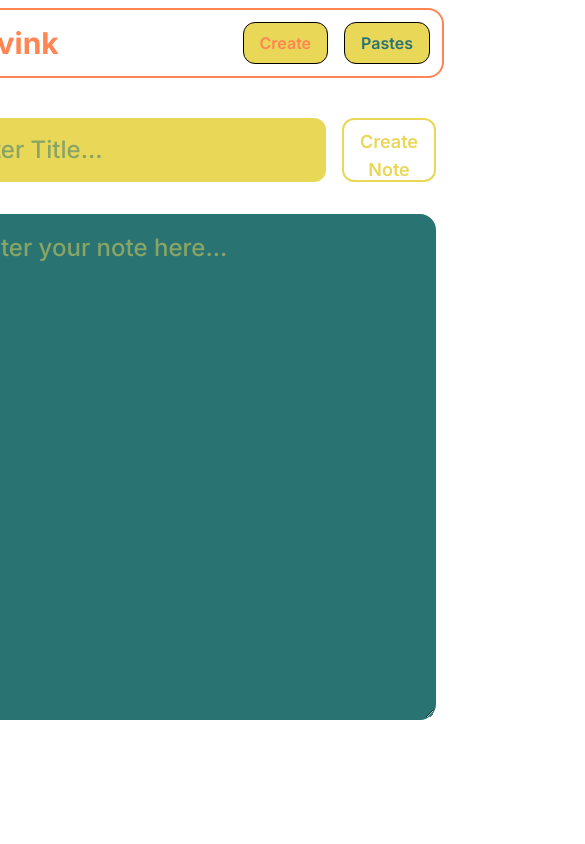
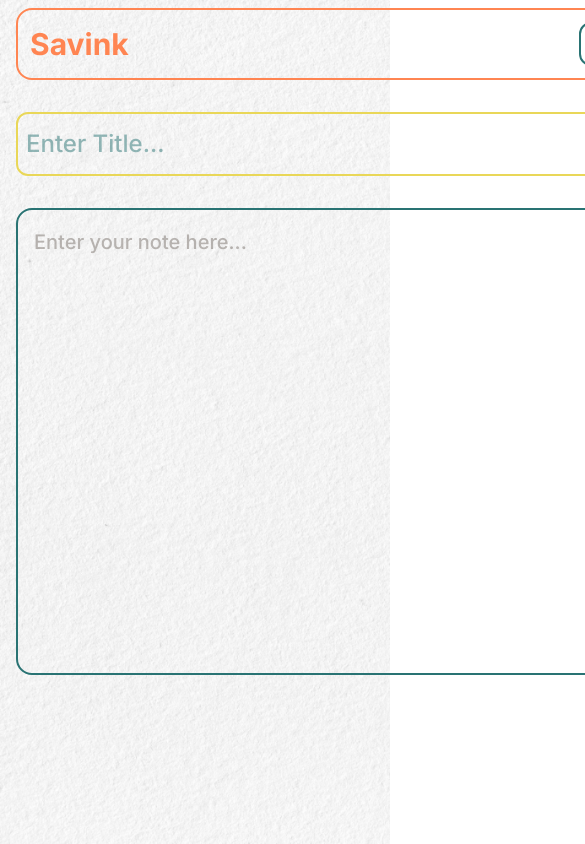
Before and after one commit to vinay-kumar-25/Saviora_Kingdom, a React (Vite) app in the folder Savink - Saviora notes/: page / in a window 390 px wide. Shown: the top 844 px of the page, 585 px wide, since content can reach past the window. Built offline with nearby package versions, Linux system fonts and the light colour scheme.

Commit message:
optimised the app for phonoe screen and responsiveness

```diff
--- a/Savink - Saviora notes/src/App.css
+++ b/Savink - Saviora notes/src/App.css
@@ -1,10 +1,12 @@
-.mainpage {
+.navbar_section {
   display: flex;
   flex-direction: column;
   gap: 2rem;
   width: 100%;
-  max-width: 810px;
+  width: 800px;
+  max-width: 100vh;
   padding: 0 1rem; /* Optional: for padding on small screens */
   margin: 0 auto;   /* Center horizontally on large screens */
   box-sizing: border-box; /* Ensure padding doesn’t break width */
+  height: 100vh;
 }
--- a/Savink - Saviora notes/src/App.jsx
+++ b/Savink - Saviora notes/src/App.jsx
@@ -10,27 +10,27 @@ const router = createBrowserRouter([
   {
     path: "/",
     element: (
-      <div className="mainpage">
+      <div className="navbar_section">
         <Navbar />
-        <Home />
+        <Home className="req_page" />
       </div>
     ),
   },
   {
     path: "/pastes_list",
     element: (
-      <div className="mainpage">
+      <div className="navbar_section">
         <Navbar />
-        <Pastes />
+        <Pastes className="req_page" />
       </div>
     ),
   },
   {
     path: "/view",
     element: (
-      <div className="mainpage">
+      <div className="navbar_section">
         <Navbar />
-        <View />
+        <View className="req_page" />
       </div>
     ),
   },
--- a/Savink - Saviora notes/src/components/Home.jsx
+++ b/Savink - Saviora notes/src/components/Home.jsx
@@ -72,10 +72,10 @@ const Home = () => {
   };
 
   return (
-    <div className="text-white w-full p-2  place-self-center flex justify-center flex-col items-center gap-8 text-2xl ">
+    <div className="text-white w-full  max-h-8/12 h-full  flex justify-center flex-col items-center gap-8 text-2xl ">
       <div className="flex gap-4 h-16 w-full  justify-between">
         <input
-          className="font-medium flex-1/2  bg-primaryYellow text-primaryGreen border-primaryYellow border-2 rounded-xl  focus:border-primaryGreen outline-0 p-1 px-2"
+          className="font-medium flex-1/2  bg- text-primaryGreen border-primaryYellow border-2 rounded-xl  focus:border-primaryGreen outline-0 p-1 px-2"
           type="text"
           value={title}
           placeholder="Enter Title..."
@@ -85,13 +85,13 @@ const Home = () => {
           onClick={addnote}
           className=" text-lg border-2 border-primaryYellow  rounded-xl p-2 text-primaryYellow hover:text-primaryGreen hover:border-primaryGreen px-4 font-semibold "
         >
-          {paste_id ? "Update Note" : "Create Note"}
+          {paste_id ? "Update" : "Create"}
         </button>
       </div>
       <textarea
         value={value}
         placeholder="Enter your note here..."
-        className="border-2 border-primaryGreen bg-primaryGreen w-full font-medium rounded-2xl p-4 h-[60vh] text-primaryYellow outline-0 "
+        className="border-2 border-primaryGreen  w-full text-xl leading-8 font-medium rounded-2xl p-4 flex-1/2 text-stone-500  outline-0 "
         onChange={(e) => setvalue(e.target.value)}
       ></textarea>
     </div>
--- a/Savink - Saviora notes/src/components/Navbar.jsx
+++ b/Savink - Saviora notes/src/components/Navbar.jsx
@@ -3,11 +3,11 @@ import { NavLink } from 'react-router'
 
 const Navbar = () => {
   return (
-    <div className="w-full mt-2 border-2 border-primaryOrange rounded-2xl items-center flex justify-between p-3">
+    <div className="w-full mt-2  border-2  border-primaryOrange rounded-2xl items-center flex justify-between p-3">
       <span className="text-3xl text-primaryOrange font-bold">Savink</span>
       <div className="flex gap-4">
-        <NavLink to={"/"} className="border border-black rounded-xl p-2 bg-primaryYellow text-primaryOrange hover:text-primaryGreen px-4 font-semibold " >Create</NavLink>
-        <NavLink to={"/pastes_list"} className="border border-black rounded-xl p-2 bg-primaryYellow hover:bg-primaryGreen text-primaryGreen hover:text-primaryYellow px-4 font-semibold " >Pastes</NavLink>
+        <NavLink to={"/"} className="  rounded-xl p-2  px-4 font-semibold text-primaryGreen border-2 border-primaryGreen hover:bg-primaryYellow transition-all duration-300 " >Create</NavLink>
+        <NavLink to={"/pastes_list"} className="  rounded-xl p-2  px-4 font-semibold text-primaryGreen border-2 border-primaryGreen hover:text-primaryOrange hover:border-primaryOrange transition-all duration-300 " >Pastes</NavLink>
       </div>
     </div>
   )
--- a/Savink - Saviora notes/src/components/Pastes.jsx
+++ b/Savink - Saviora notes/src/components/Pastes.jsx
@@ -36,17 +36,17 @@ const Pastes = () => {
     navigate(`/view?paste_id=${notid}`);
   }
   return (
-    <div className="flex w-full gap-4 flex-col self-center overflow-hidden place-self-center items-center justify-center">
+    <div className="flex w-full gap-4 flex-col  ">
       {/* search bar */}
       <input
         placeholder="search here...."
-        className="w-full sticky top-2 border-2  border-primaryGreen bg-primaryGreen z-50 placeholder:text-whitee text-primaryYellow font-semibold  outline-0 p-4 rounded-2xl"
+        className="w-full sticky  border-2  border-primaryGreen bg-primaryGreen z-50 placeholder:text-whitee text-primaryYellow font-semibold  outline-0 p-4 rounded-2xl"
         onChange={(e) => setsearch(e.target.value)}
       />
-
+     <div className=" w-full overflow-y-auto flex-1/2 snap-mandatory pr-4 bg-fuchsia-50  ">
       {filterednotiis.map((singlenoti) => (
         // complete card note l
-        <div className=" pl-3 flex relative flex-col w-full gap-2 rounded-2xl overflow-hidden border-2 transition-all duration-300 group border-primaryYellow hover:border-primaryGreen">
+        <div className=" pl-3 flex relative flex-col w-full  gap-2 rounded-2xl overflow-hidden mb-4 border-2 transition-all duration-300 group border-primaryYellow hover:border-primaryGreen">
           <div className="absolute top-0 transition-all duration-300 left-0 bg-primaryYellow w-5 h-full group-hover:bg-primaryGreen"></div>
           {/* top section */}
           <div className="w-full top-0 p-2  flex justify-between">
@@ -96,6 +96,7 @@ const Pastes = () => {
 
         </div>
       ))}
+      </div>
     </div>
   );
 };
--- a/Savink - Saviora notes/src/components/View.jsx
+++ b/Savink - Saviora notes/src/components/View.jsx
@@ -22,11 +22,11 @@ const View = () => {
   };
 
   return (
-    <div className="text-white w-full place-self-center flex justify-center flex-col items-center gap-8 text-2xl">
+    <div className="text-white w-full  max-h-8/12 h-full  flex justify-center flex-col items-center gap-8 text-2xl ">
       <div className="flex gap-4 h-16 w-full justify-between">
         <input
           readOnly
-          className="font-medium w-full bg-primaryYellow text-primaryGreen border-primaryYellow border-2 rounded-xl focus:border-primaryGreen outline-0 p-1 px-2"
+          className="font-medium flex-1/2  bg- text-primaryGreen border-primaryYellow border-2 rounded-xl   outline-0 p-1 px-2"
           type="text"
           value={title}
           placeholder="Note Title"
@@ -52,7 +52,7 @@ const View = () => {
       </div>
 
       <div
-        className="border-2 bg-primaryGreen w-full font-medium rounded-2xl p-4 min-h-[60vh] border-primaryGreen text-primaryYellow outline-0 whitespace-pre-wrap"
+        className="border-2 w-full font-medium text-xl  rounded-2xl p-4 flex-1/2  border-primaryGreen text-stone-500 outline-0 whitespace-pre-wrap"
       >
         {value}
       </div>
--- a/Savink - Saviora notes/src/index.css
+++ b/Savink - Saviora notes/src/index.css
@@ -27,11 +27,27 @@
   font-family: "Inter",system-ui, Avenir, Helvetica, Arial, sans-serif;
   line-height: 1.5;
   font-weight: 400;
-  display: flex;
-  justify-content: center;
-  align-items: center;
-  /* background: black; */
+
+  background-image: url("./assets/bgtexture.jpg");
+  background-size: cover;
+  background-attachment: fixed;
 }
 *{
   box-sizing: border-box;
 }
+/* index.css */
+::-webkit-scrollbar {
+  width: 12px;
+}
+::-webkit-scrollbar-track {
+  background: transparent;
+}
+::-webkit-scrollbar-thumb {
+  background-color: #e9d758;
+  border-radius: 9999px;
+  border: 2px solid transparent;
+  background-clip: content-box;
+}
+::-webkit-scrollbar-thumb:hover {
+  background-color: #297373;
+}
```
Also changed, not shown: Savink - Saviora notes/src/assets/bgtexture.jpg (added).
